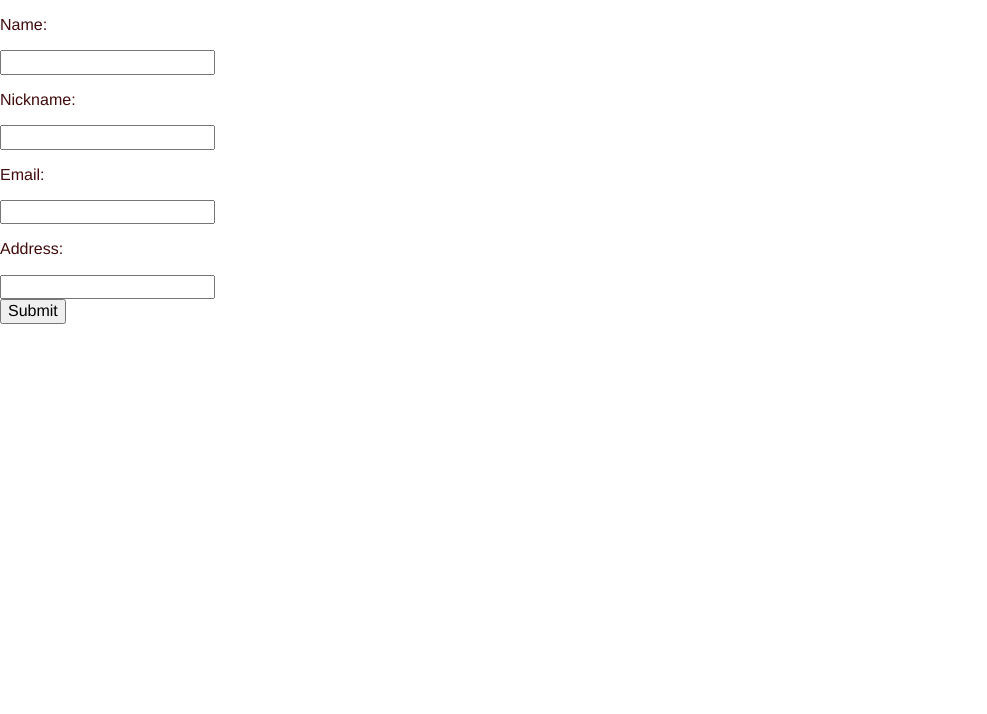
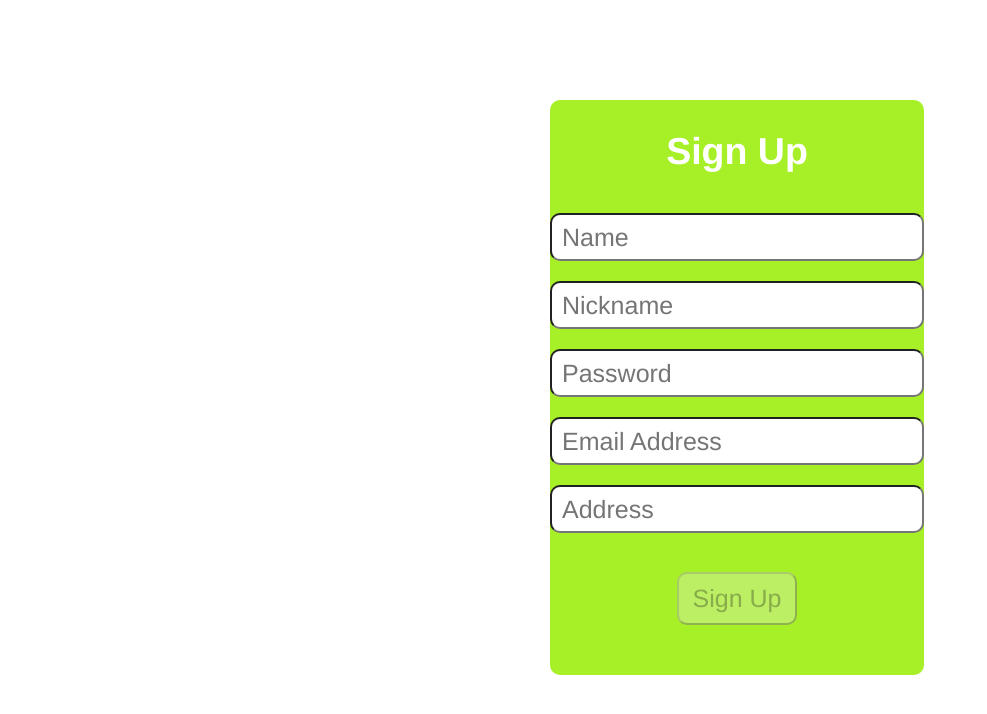
Before and after one commit to vutengklanricsi/webshop, a React (Create React App) app: page /signup in a window 1280 px wide. Shown: the top 714 px of the page, without its empty margins (0-987 px from the left). Built offline with nearby package versions, Linux system fonts and the light colour scheme.

Commit message:
can create new user in sign up and styling sign up page a little bit

```diff
--- a/src/components/form/index.js
+++ b/src/components/form/index.js
@@ -1,9 +1,21 @@
 import React from 'react';
-import { Button, Text, Title, Frame, Input, Break } from './styles/form';
+import {
+  Button,
+  Text,
+  Title,
+  Frame,
+  Input,
+  Break,
+  Base,
+} from './styles/form';
 
 export default function Form({ children, ...restProps }) {
   return <Frame {...restProps}>{children}</Frame>;
 }
+
+Form.Base = function FormBase({ children, ...restProps }) {
+  return <Base {...restProps}>{children}</Base>;
+};
 
 Form.Input = function FormInput({ ...restProps }) {
   return <Input {...restProps} />;
--- a/src/components/form/styles/form.js
+++ b/src/components/form/styles/form.js
@@ -1,19 +1,50 @@
 import styled from 'styled-components/macro';
 
 export const Frame = styled.div`
-  display: block;
+  display: flex;
   flex-direction: column;
   flex-wrap: wrap;
+  ${'' /* justify-content: center; */}
+  text-align: justify;
+  margin: 50px 200px;
+  padding: 50px;
+  font-size: 25px;
+	${'' /* background-image: url("") */}
 `;
 
-export const Input = styled.input``;
+export const Base = styled.form`
+  display: flex;
+  flex-direction: column;
+  background-color: #a7f028;
+	margin: 0 300px;
+	border-radius: 10px;
+`;
 
-export const Button = styled.button``;
+export const Input = styled.input`
+	border-radius: 10px;
+  height: 24px;
+  width: 350px;
+  margin: 10px auto;
+  padding: 10px;
+	flex-wrap: wrap;
+`;
 
-export const Text = styled.p``;
+export const Button = styled.button`
+  margin: auto auto;
+  padding: 10px;
+  width: 120px;
+	margin-bottom: 50px;
+	border-radius: 10px;
+`;
 
-export const Title = styled.p``;
+export const Text = styled.label``;
+
+export const Title = styled.h2`
+  margin: 30px;
+  text-align: center;
+	color: white;
+`;
 
 export const Break = styled.br`
-    padding: 10px;
+  padding: 10px;
 `;
--- a/src/pages/signup.js
+++ b/src/pages/signup.js
@@ -1,19 +1,63 @@
-import React from 'react';
+import { React, useState } from 'react';
 import { Form } from '../components/index';
 
 export default function SignUp() {
+  const [name, setName] = useState('');
+  const [nickname, setNickname] = useState('');
+  const [emailAddress, setEmailAddress] = useState('');
+  const [password, setPassword] = useState('');
+  const [address, setAddress] = useState('');
+
+  const isInvalid =
+    password === '' ||
+    address === '' ||
+    emailAddress === '' ||
+    name === '' ||
+    nickname === '';
+
+  const handleSignUp = (event) => {
+    event.preventDefault();
+    console.log('name', name, nickname, emailAddress, password, address);
+  };
+  // const [passwordConfirm, setPasswordConfirm] = useState
   return (
-    <Form>
-      <Form.Text>Name:</Form.Text>
-      <Form.Input />
-      <Form.Text>Nickname: </Form.Text>
-      <Form.Input />
-      <Form.Text>Email: </Form.Text>
-      <Form.Input />
-      <Form.Text>Address: </Form.Text>
-      <Form.Input />
-      <Form.Break />
-      <Form.Button>Submit</Form.Button>
-    </Form>
+    <>
+      <Form>
+        <Form.Base method="POST" onSubmit={handleSignUp}>
+          <Form.Title>Sign Up</Form.Title>
+          <Form.Input
+            placeholder="Name"
+            value={name}
+            onChange={({ target }) => setName(target.value)}
+          />
+          <Form.Input
+            value={nickname}
+            placeholder="Nickname"
+            onChange={({ target }) => setNickname(target.value)}
+          />
+          <Form.Input
+            value={password}
+            placeholder="Password"
+            type="password"
+            onChange={({ target }) => setPassword(target.value)}
+          />
+          <Form.Input
+            placeholder="Email Address"
+            value={emailAddress}
+            type="email"
+            onChange={({ target }) => setEmailAddress(target.value)}
+          />
+          <Form.Input
+            value={address}
+            placeholder="Address"
+            onChange={({ target }) => setAddress(target.value)}
+          />
+          <Form.Break />
+          <Form.Button type="submit" data-submit-inputs="sign-up" disabled={isInvalid}>
+            Sign Up
+          </Form.Button>
+        </Form.Base>
+      </Form>
+    </>
   );
 }
```
Also changed, not shown: 1 other file (tests, documents, lock files or other folders).
